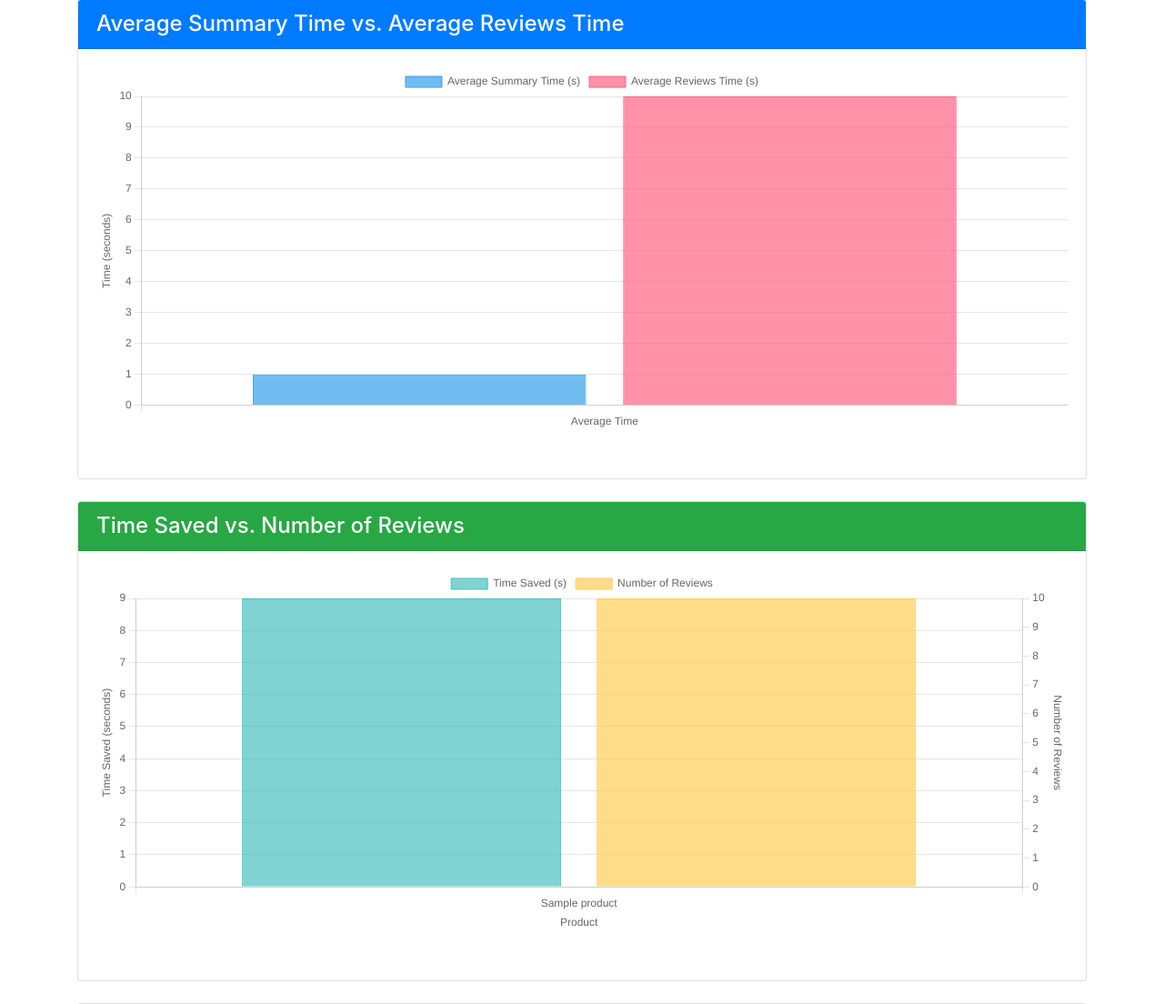
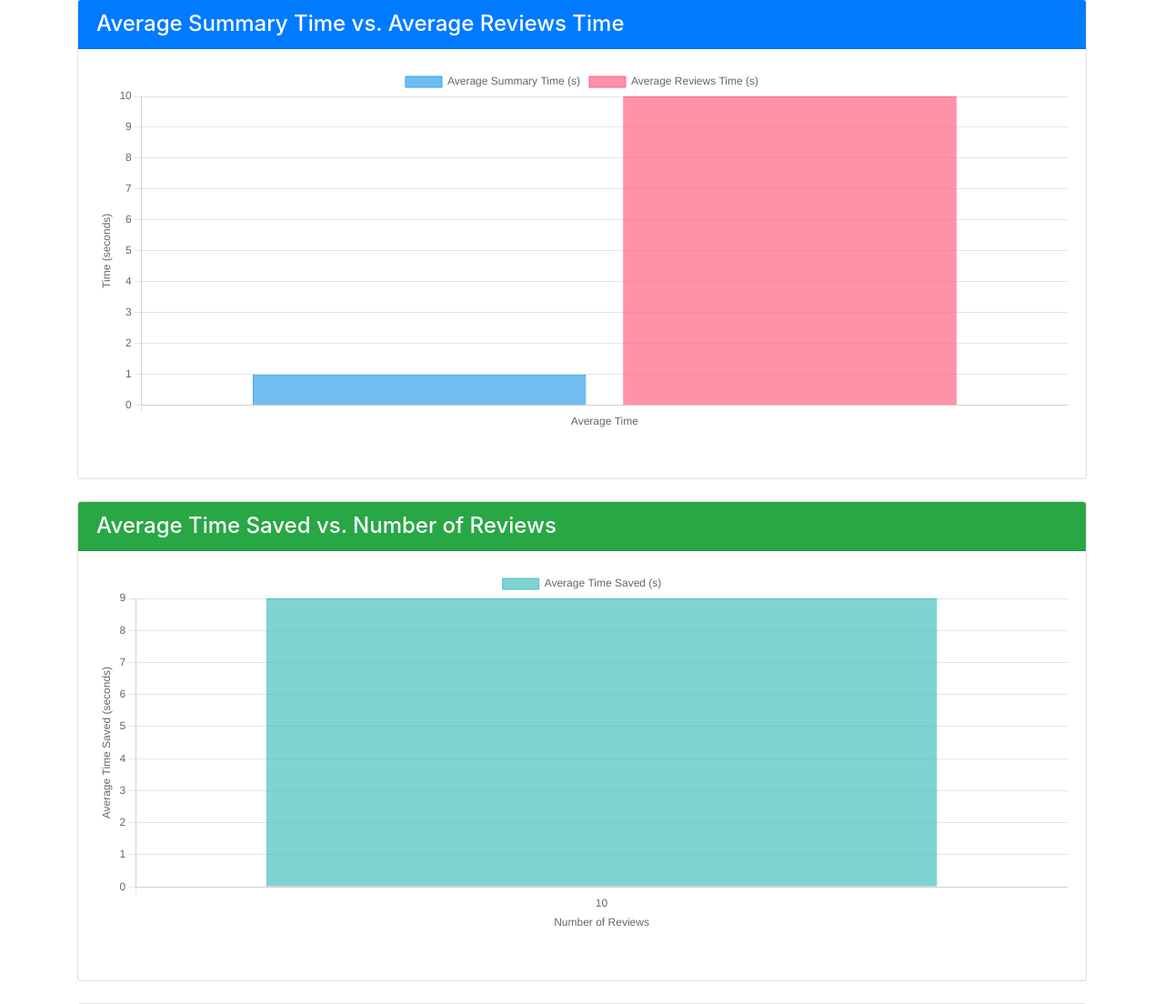
Before and after one commit to GreatRockbits/recommendation-engine-tk, a Django app: page /analytics/ in a window 1280 px wide. Shown: the part 240-1344 px from the top of the page at 91% size. Run offline with Django 5.2, Linux system fonts and the light colour scheme; tables that the repository leaves empty hold one stand-in row (values such as "Sample post"); some libraries are stand-ins or nearby versions.

Commit message:
Chart 2 fixed in recommendation_analytics Yet to add navbar

```diff
--- a/product_recommender/templates/recommendation_analytics.html
+++ b/product_recommender/templates/recommendation_analytics.html
@@ -56,6 +56,10 @@
             <div>
                 <strong>Raw review_counts:</strong> {{ review_counts }}
             </div>
+            <div><strong>review_numbers:</strong> {{ review_numbers }}</div>
+            <div><strong>average_time_saved_by_review:</strong> {{ average_time_saved_by_review }}</div>
+            <div><strong>averageSummaryTime:</strong> {{ average_summary_time|floatformat:4 }}</div>
+            <div><strong>averageReviewsTime:</strong> {{ average_reviews_time|floatformat:4 }}</div>
             <div id="parsedData"></div>
         </div>
 
@@ -78,7 +82,7 @@
             <div class="col-md-12">
                 <div class="card">
                     <div class="card-header bg-success text-white">
-                        <h2 class="h4 mb-0">Time Saved vs. Number of Reviews</h2>
+                        <h2 class="h4 mb-0">Average Time Saved vs. Number of Reviews</h2>
                     </div>
                     <div class="card-body">
                         <div class="chart-container">
@@ -150,6 +154,8 @@
         const reviewCounts = [{% for count in review_counts %}{{ count }}{% if not forloop.last %}, {% endif %}{% endfor %}];
         const averageSummaryTime = {{ average_summary_time|floatformat:4 }};
         const averageReviewsTime = {{ average_reviews_time|floatformat:4 }};
+        const reviewNumbers = [{% for count in review_numbers %}{{ count }}{% if not forloop.last %}, {% endif %}{% endfor %}];
+        const averageTimeSavedByReview = [{% for time in average_time_saved_by_review %}{{ time|floatformat:4 }}{% if not forloop.last %}, {% endif %}{% endfor %}];
 
         // Add to debug info
         document.getElementById('parsedData').innerHTML = `
@@ -159,8 +165,11 @@
             <div><strong>reviewsTimes:</strong> ${JSON.stringify(reviewsTimes)}</div>
             <div><strong>timeSavedValues:</strong> ${JSON.stringify(timeSavedValues)}</div>
             <div><strong>reviewCounts:</strong> ${JSON.stringify(reviewCounts)}</div>
+            <div><strong>reviewNumbers:</strong> ${JSON.stringify(reviewNumbers)}</div>
+            <div><strong>averageTimeSavedByReview:</strong> ${JSON.stringify(averageTimeSavedByReview)}</div>
             <div><strong>averageSummaryTime:</strong> ${averageSummaryTime}</div>
             <div><strong>averageReviewsTime:</strong> ${averageReviewsTime}</div>
+            <div id="parsedData"></div>
         `;
 
         // Function to log errors
@@ -216,27 +225,19 @@
                     logError("Error creating average time comparison chart", error);
                 }
 
-                // Chart 2: Time Saved vs. Number of Reviews
+                // Chart 2: Average Time Saved vs. Number of Reviews
                 try {
                     const timeSavedReviewsCtx = document.getElementById('timeSavedReviewsChart').getContext('2d');
                     new Chart(timeSavedReviewsCtx, {
                         type: 'bar',
                         data: {
-                            labels: productNames,
+                            labels: reviewNumbers, // Number of reviews on the x-axis
                             datasets: [{
-                                label: 'Time Saved (s)',
-                                data: timeSavedValues,
+                                label: 'Average Time Saved (s)',
+                                data: averageTimeSavedByReview, // Average time saved on the y-axis
                                 backgroundColor: 'rgba(75, 192, 192, 0.7)', // Green
                                 borderColor: 'rgba(75, 192, 192, 1)',
-                                borderWidth: 1,
-                                yAxisID: 'y'
-                            }, {
-                                label: 'Number of Reviews',
-                                data: reviewCounts,
-                                backgroundColor: 'rgba(255, 206, 86, 0.7)', // Yellow
-                                borderColor: 'rgba(255, 206, 86, 1)',
-                                borderWidth: 1,
-                                yAxisID: 'y1' // Assign to a secondary y-axis
+                                borderWidth: 1
                             }]
                         },
                         options: {
@@ -244,39 +245,26 @@
                             maintainAspectRatio: false,
                             scales: {
                                 y: {
-                                    type: 'linear',
-                                    display: true,
-                                    position: 'left',
                                     beginAtZero: true,
                                     title: {
                                         display: true,
-                                        text: 'Time Saved (seconds)'
-                                    }
-                                },
-                                y1: {
-                                    type: 'linear',
-                                    display: true,
-                                    position: 'right',
-                                    beginAtZero: true,
-                                    title: {
-                                        display: true,
-                                        text: 'Number of Reviews'
-                                    },
-                                    grid: {
-                                        drawOnChartArea: false
+                                        text: 'Average Time Saved (seconds)'
                                     }
                                 },
                                 x: {
                                     title: {
                                         display: true,
-                                        text: 'Product'
+                                        text: 'Number of Reviews'
+                                    },
+                                    ticks: {
+                                        stepSize: 1 // Ensure integer review counts are displayed
                                     }
                                 }
                             }
                         }
                     });
                 } catch (error) {
-                    logError("Error creating time saved vs reviews chart", error);
+                    logError("Error creating average time saved vs number of reviews chart", error);
                 }
             } else {
                 document.getElementById('parsedData').innerHTML += `
--- a/product_recommender/views.py
+++ b/product_recommender/views.py
@@ -10,6 +10,7 @@ from .recommendation_engine.tfidf import tfidf_recommendations
 from .recommendation_engine.tfidf_reviews import tfidf_recommendations_from_reviews
 import random
 import time
+from collections import defaultdict
 
 def homepage(request):
     """
@@ -160,8 +161,12 @@ def recommendation_analytics(request):
     review_counts = []
     product_names = []
 
+    # Aggregate time saved by the number of reviews
+    time_saved_by_review_count = defaultdict(list)
     for data in performance_data:
         time_saved = data.reviews_time - data.summary_time
+        time_saved_by_review_count[data.num_reviews].append(time_saved)
+
         analytics.append({
             'product_name': data.product_id.name,
             'summary_time': data.summary_time,
@@ -173,6 +178,16 @@ def recommendation_analytics(request):
         review_counts.append(data.num_reviews)
         product_names.append(data.product_id.name)
 
+    # Calculate the average time saved for each review count
+    average_time_saved_by_review_count = {
+        count: sum(times) / len(times)
+        for count, times in time_saved_by_review_count.items()
+    }
+
+    # Prepare data for the second chart
+    review_numbers = sorted(average_time_saved_by_review_count.keys())
+    average_time_saved_values = [average_time_saved_by_review_count[count] for count in review_numbers]
+
     average_time_saved = RecommendationPerformance.objects.annotate(
         time_saved=F('reviews_time') - F('summary_time')
     ).aggregate(Avg('time_saved'))['time_saved__avg']
@@ -183,7 +198,7 @@ def recommendation_analytics(request):
         'average_summary_time': average_summary_time,
         'average_reviews_time': average_reviews_time,
         'product_names': product_names,
-        'time_saved_values': time_saved_data,
-        'review_counts': review_counts,
+        'review_numbers': review_numbers,  # For the x-axis of the second chart
+        'average_time_saved_by_review': average_time_saved_values, # For the y-axis of the second chart
     }
     return render(request, 'recommendation_analytics.html', context)
```
